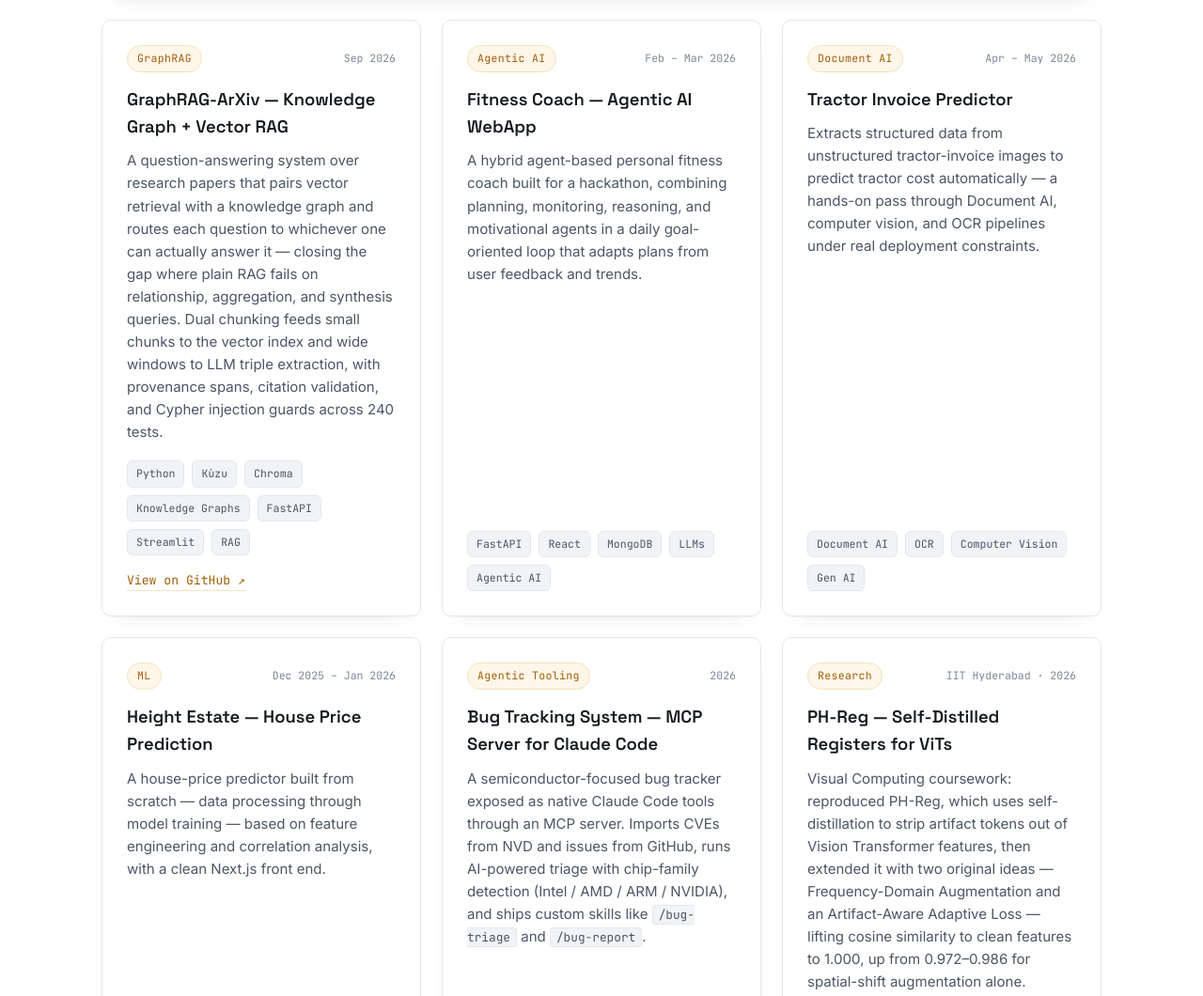
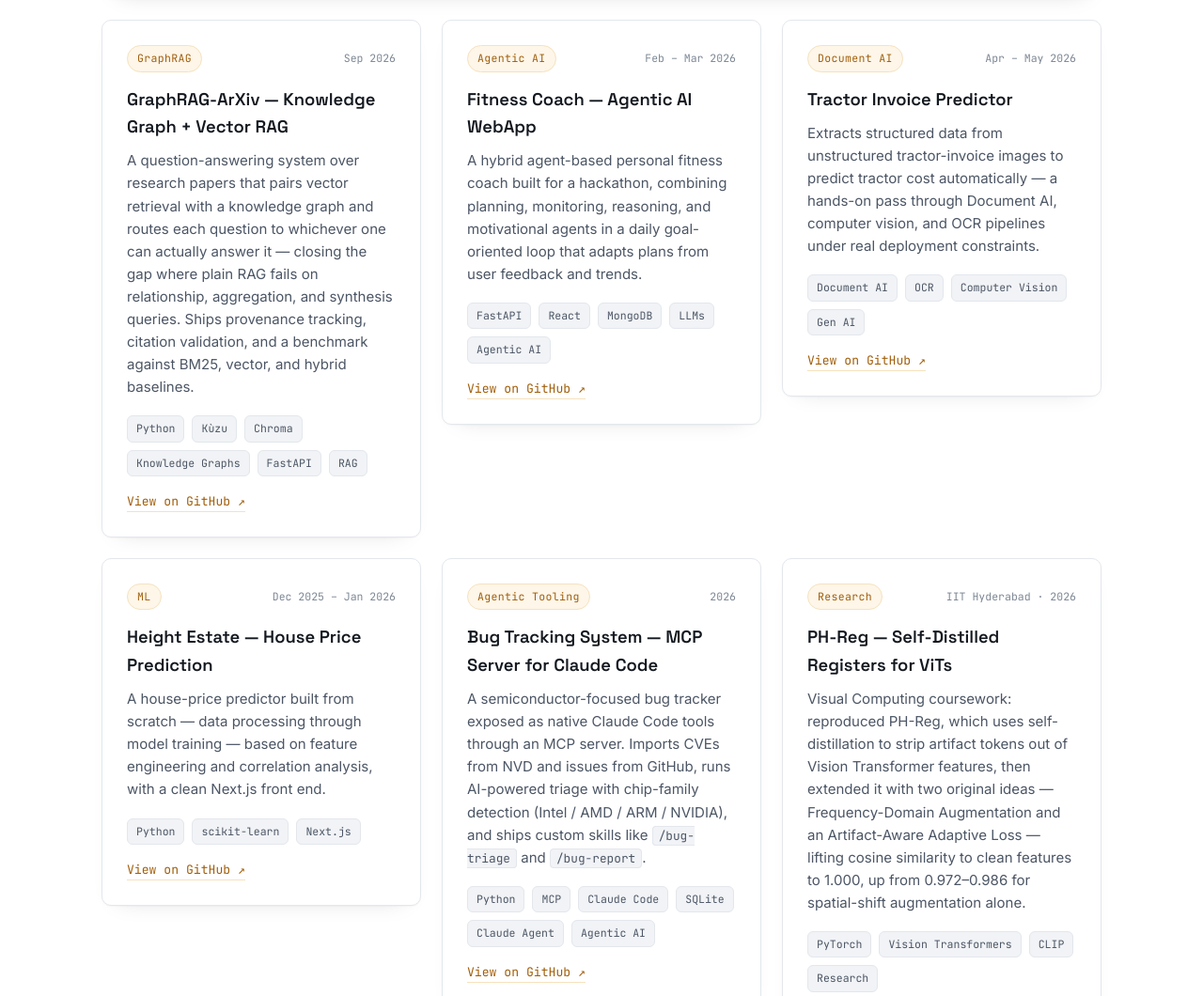
Before and after one commit to Raman11-1/Final-Portfolio-Website-, a website: page index.html in a window 1280 px wide. Shown: the part 3046-4106 px from the top of the page at 94% size. Drawn offline with Linux system fonts and the light colour scheme.

Commit message:
Add repo links to project cards and remove dead space
Link the portfolio, Tractor Invoice Predictor, Height Estate, and Digital
Health Coach cards to their GitHub repos.

Drop flex-grow from the card paragraph and let grid items size to their
own content, so a short write-up no longer leaves a gap above its tags.

```diff
--- a/index.html
+++ b/index.html
@@ -221,12 +221,11 @@
             retrieval with a knowledge graph and routes each question to
             whichever one can actually answer it — closing the gap where plain
             RAG fails on relationship, aggregation, and synthesis queries.
-            Dual chunking feeds small chunks to the vector index and wide
-            windows to LLM triple extraction, with provenance spans, citation
-            validation, and Cypher injection guards across 240 tests.
+            Ships provenance tracking, citation validation, and a benchmark
+            against BM25, vector, and hybrid baselines.
           </p>
           <ul class="tag-list">
-            <li>Python</li><li>Kùzu</li><li>Chroma</li><li>Knowledge Graphs</li><li>FastAPI</li><li>Streamlit</li><li>RAG</li>
+            <li>Python</li><li>Kùzu</li><li>Chroma</li><li>Knowledge Graphs</li><li>FastAPI</li><li>RAG</li>
           </ul>
           <a class="project-link" href="https://github.com/Raman11-1/graphrag-arxiv" target="_blank" rel="noopener">View on GitHub ↗</a>
         </article>
@@ -245,6 +244,7 @@
           <ul class="tag-list">
             <li>FastAPI</li><li>React</li><li>MongoDB</li><li>LLMs</li><li>Agentic AI</li>
           </ul>
+          <a class="project-link" href="https://github.com/Raman11-1/Digital-Health-Coach-master" target="_blank" rel="noopener">View on GitHub ↗</a>
         </article>
 
         <article class="project-card reveal">
@@ -261,6 +261,7 @@
           <ul class="tag-list">
             <li>Document AI</li><li>OCR</li><li>Computer Vision</li><li>Gen AI</li>
           </ul>
+          <a class="project-link" href="https://github.com/Raman11-1/Tractor_Invoice_Predictor" target="_blank" rel="noopener">View on GitHub ↗</a>
         </article>
 
         <article class="project-card reveal">
@@ -277,6 +278,7 @@
           <ul class="tag-list">
             <li>Python</li><li>scikit-learn</li><li>Next.js</li>
           </ul>
+          <a class="project-link" href="https://github.com/Raman11-1/heights-real-estate" target="_blank" rel="noopener">View on GitHub ↗</a>
         </article>
 
         <article class="project-card reveal">
@@ -333,6 +335,7 @@
           <ul class="tag-list">
             <li>RAG</li><li>LLM APIs</li><li>Serverless</li>
           </ul>
+          <a class="project-link" href="https://github.com/Raman11-1/Final-Portfolio-Website-" target="_blank" rel="noopener">View on GitHub ↗</a>
         </article>
 
       </div>
--- a/style.css
+++ b/style.css
@@ -294,6 +294,9 @@
    ============================================================ */
 .project-grid {
   display: grid; grid-template-columns: repeat(3, 1fr); gap: 22px;
+  /* Cards size to their own content instead of stretching to the tallest in
+     the row, so a short write-up never leaves dead space above its tags. */
+  align-items: start;
 }
 .project-card {
   background: var(--panel); border: 1px solid var(--border); border-radius: var(--radius);
@@ -311,7 +314,7 @@
 }
 .project-date { font-family: var(--font-mono); font-size: 0.72rem; color: var(--text-faint); }
 .project-card h3 { font-family: var(--font-display); font-size: 1.15rem; margin: 0 0 10px; font-weight: 600; color: var(--text); }
-.project-card p { color: var(--text-dim); font-size: 0.94rem; margin: 0 0 18px; flex-grow: 1; }
+.project-card p { color: var(--text-dim); font-size: 0.94rem; margin: 0 0 18px; }
 .tag-list { list-style: none; display: flex; flex-wrap: wrap; gap: 8px; padding: 0; margin: 0; }
 .tag-list li {
   font-family: var(--font-mono); font-size: 0.72rem; color: var(--text-dim);
```
